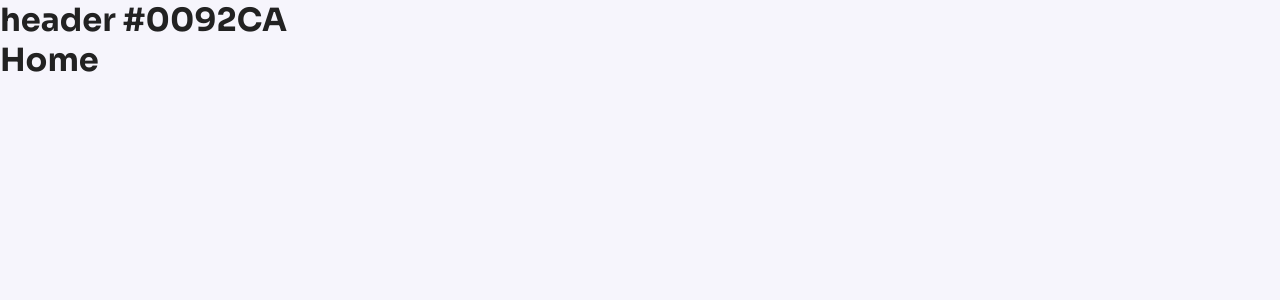
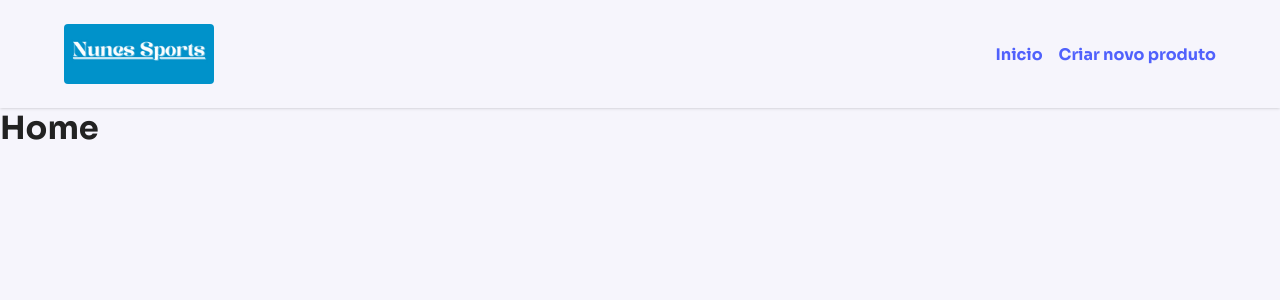
Before and after one commit to vinicius-mendes07/nunes-sports-frontend, a React (Vite) app: page / in a window 1280 px wide. Shown: the top 300 px of the page. Built offline with nearby package versions, Linux system fonts and the light colour scheme.

Commit message:
feat: created the header

```diff
--- a/src/components/Header/index.jsx
+++ b/src/components/Header/index.jsx
@@ -1,3 +1,15 @@
+import { Container } from "./styles";
+import nunesSports from '../../assets/images/nunesSports.png'
+import { Link } from "react-router-dom";
+
 export default function Header() {
-  return <h1>header #0092CA</h1>
+  return (
+    <Container>
+      <img src={nunesSports} alt="nunes sports logo" />
+      <div>
+        <Link to="/">Inicio</Link>
+        <Link to="/new">Criar novo produto</Link>
+      </div>
+    </Container>
+  )
 }
--- /dev/null
+++ b/src/components/Header/styles.js
@@ -0,0 +1,32 @@
+import styled from "styled-components";
+
+export const Container = styled.header`
+  padding: 24px 64px;
+  display: flex;
+  justify-content: space-between;
+  align-items: center;
+  box-shadow: 0 1px 3px 0 rgb(0 0 0 / 0.1), 0 1px 2px -1px rgb(0 0 0 / 0.1);
+
+  div {
+    display: flex;
+    align-items: center;
+    gap: 16px;
+    font-weight: bold;
+
+    a {
+      text-decoration: none;
+      color: ${({ theme }) => theme.colors.gray[900]};
+      color: ${({ theme }) => theme.colors.primary.main};
+      transition: 0.2s ease-in;
+
+      &:hover {
+        color: ${({ theme }) => theme.colors.primary.dark};
+      }
+    }
+  }
+
+  img  {
+    border-radius: 4px;
+    width: 150px;
+  }
+`
```
Also changed, not shown: src/assets/images/nunesSports.png (added).
